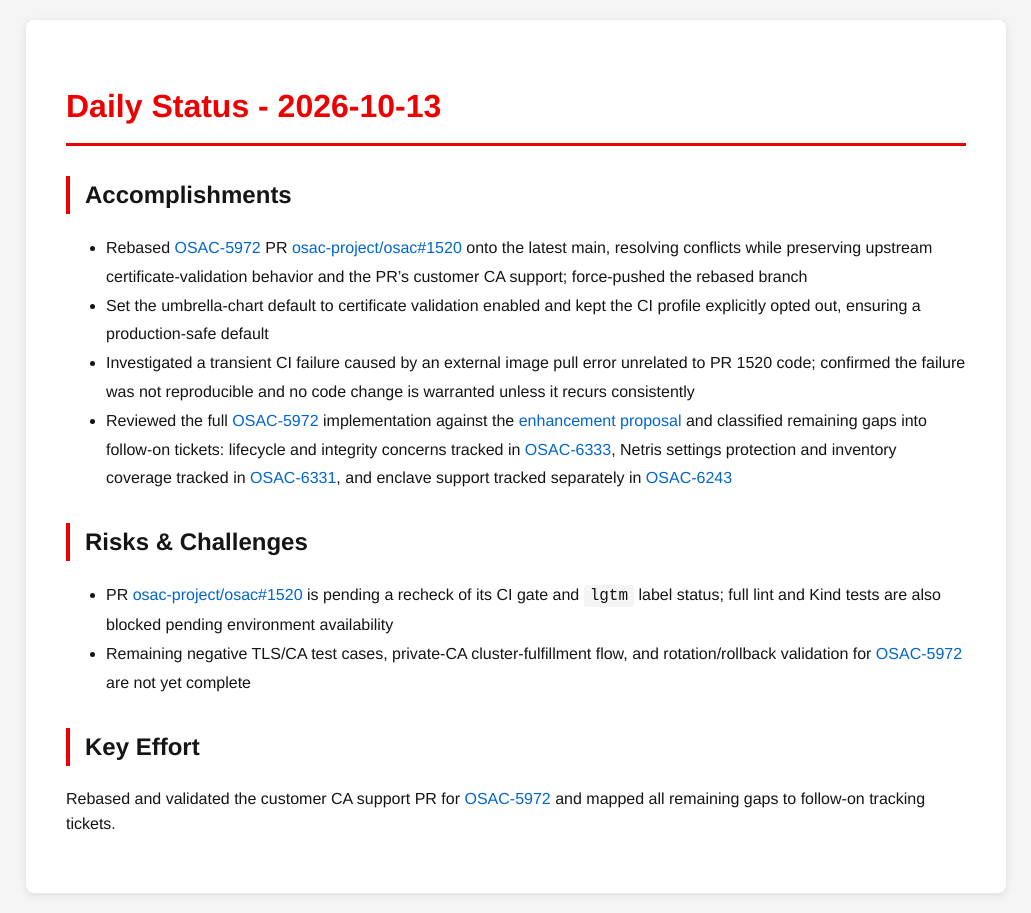
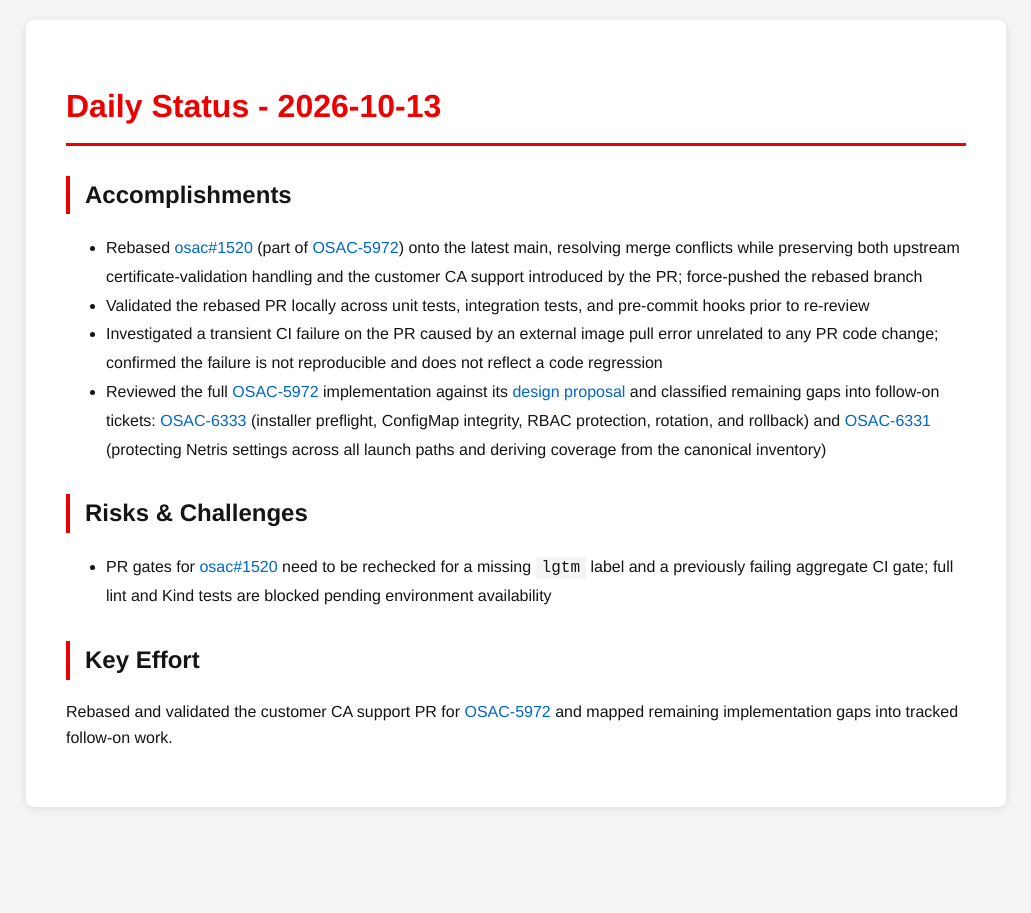
Before and after one commit to tzvatot/daily-status, a Jekyll site: the page built from 2026-10-13.md, in a window 1280 px wide. Shown: the whole page, without its empty margins (124-1155 px from the left). Built offline with Jekyll 4.4.1, drawn with Linux system fonts in a browser that asks for light colours.

Commit message:
Daily status update - 2026-10-13

```diff
--- a/2026-10-13.md
+++ b/2026-10-13.md
@@ -7,14 +7,13 @@ date: 2026-10-13
 # Daily Status - 2026-10-13
 
 ## Accomplishments
-- Rebased [OSAC-5972](https://redhat.atlassian.net/browse/OSAC-5972) PR [osac-project/osac#1520](https://github.com/osac-project/osac/pull/1520) onto the latest main, resolving conflicts while preserving upstream certificate-validation behavior and the PR's customer CA support; force-pushed the rebased branch
-- Set the umbrella-chart default to certificate validation enabled and kept the CI profile explicitly opted out, ensuring a production-safe default
-- Investigated a transient CI failure caused by an external image pull error unrelated to PR 1520 code; confirmed the failure was not reproducible and no code change is warranted unless it recurs consistently
-- Reviewed the full [OSAC-5972](https://redhat.atlassian.net/browse/OSAC-5972) implementation against the [enhancement proposal](https://github.com/osac-project/enhancement-proposals/pull/362) and classified remaining gaps into follow-on tickets: lifecycle and integrity concerns tracked in [OSAC-6333](https://redhat.atlassian.net/browse/OSAC-6333), Netris settings protection and inventory coverage tracked in [OSAC-6331](https://redhat.atlassian.net/browse/OSAC-6331), and enclave support tracked separately in [OSAC-6243](https://redhat.atlassian.net/browse/OSAC-6243)
+- Rebased [osac#1520](https://github.com/osac-project/osac/pull/1520) (part of [OSAC-5972](https://redhat.atlassian.net/browse/OSAC-5972)) onto the latest main, resolving merge conflicts while preserving both upstream certificate-validation handling and the customer CA support introduced by the PR; force-pushed the rebased branch
+- Validated the rebased PR locally across unit tests, integration tests, and pre-commit hooks prior to re-review
+- Investigated a transient CI failure on the PR caused by an external image pull error unrelated to any PR code change; confirmed the failure is not reproducible and does not reflect a code regression
+- Reviewed the full [OSAC-5972](https://redhat.atlassian.net/browse/OSAC-5972) implementation against its [design proposal](https://github.com/osac-project/enhancement-proposals/pull/362) and classified remaining gaps into follow-on tickets: [OSAC-6333](https://redhat.atlassian.net/browse/OSAC-6333) (installer preflight, ConfigMap integrity, RBAC protection, rotation, and rollback) and [OSAC-6331](https://redhat.atlassian.net/browse/OSAC-6331) (protecting Netris settings across all launch paths and deriving coverage from the canonical inventory)
 
 ## Risks & Challenges
-- PR [osac-project/osac#1520](https://github.com/osac-project/osac/pull/1520) is pending a recheck of its CI gate and `lgtm` label status; full lint and Kind tests are also blocked pending environment availability
-- Remaining negative TLS/CA test cases, private-CA cluster-fulfillment flow, and rotation/rollback validation for [OSAC-5972](https://redhat.atlassian.net/browse/OSAC-5972) are not yet complete
+- PR gates for [osac#1520](https://github.com/osac-project/osac/pull/1520) need to be rechecked for a missing `lgtm` label and a previously failing aggregate CI gate; full lint and Kind tests are blocked pending environment availability
 
 ## Key Effort
-Rebased and validated the customer CA support PR for [OSAC-5972](https://redhat.atlassian.net/browse/OSAC-5972) and mapped all remaining gaps to follow-on tracking tickets.
+Rebased and validated the customer CA support PR for [OSAC-5972](https://redhat.atlassian.net/browse/OSAC-5972) and mapped remaining implementation gaps into tracked follow-on work.
```
